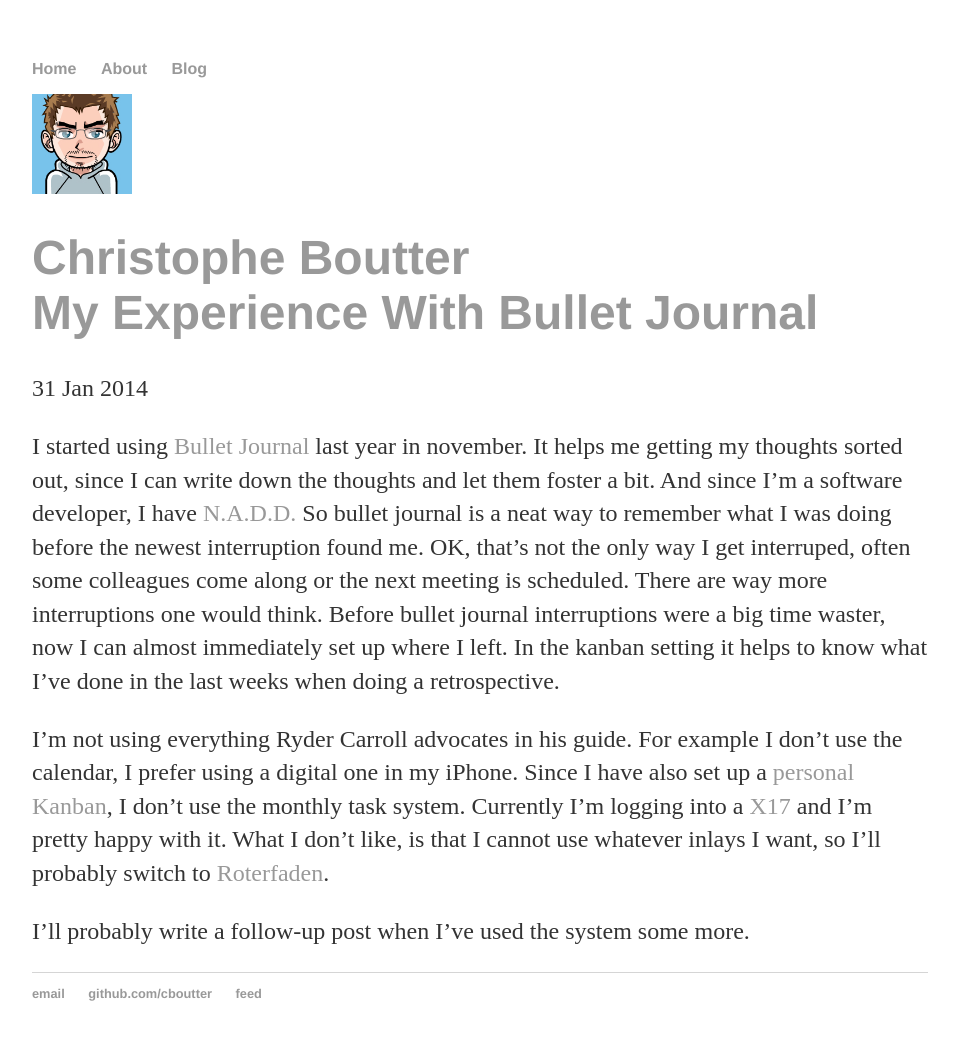
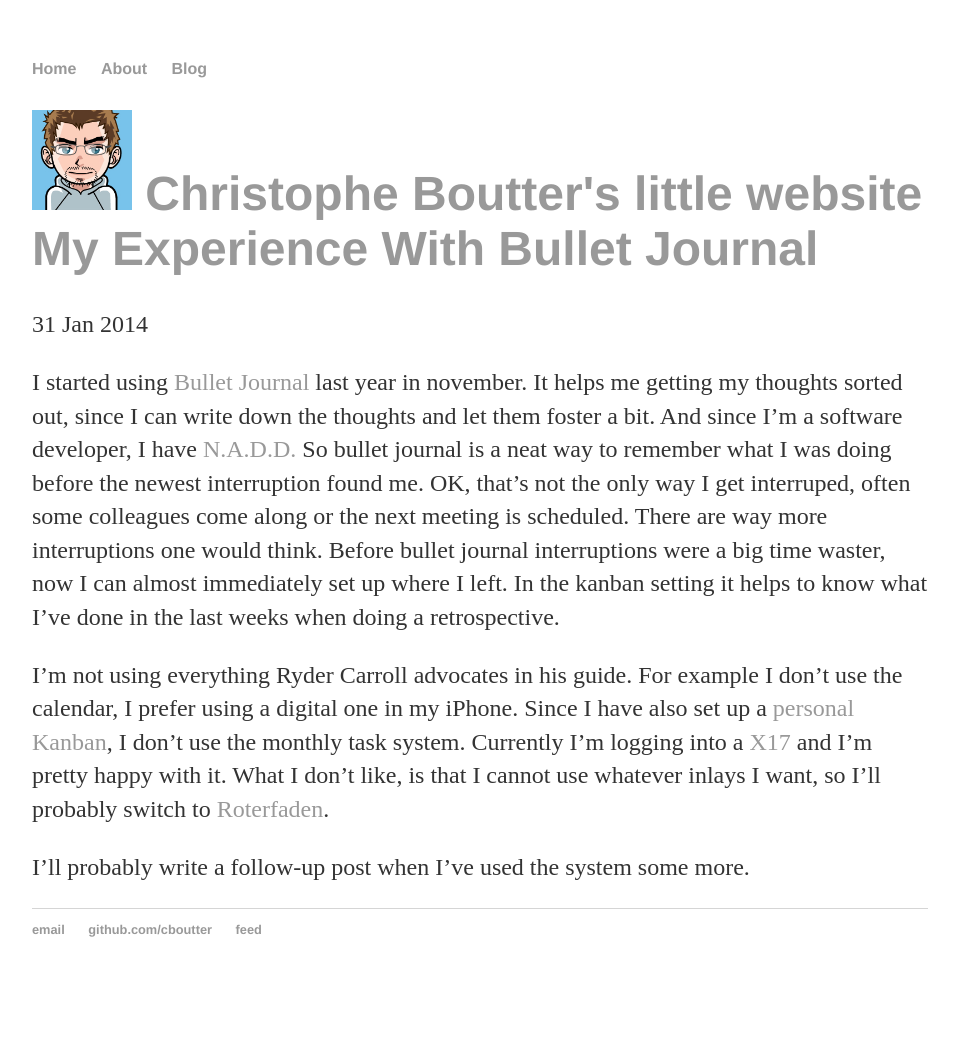
Before and after one commit to cboutter/cboutter.github.io, a Jekyll site: the page built from index.html, in a window 1280 px wide. Shown: the whole page, without its empty margins (160-1119 px from the left). Built offline with Jekyll 4.4.1, drawn with Linux system fonts in a browser that asks for light colours; after the commit the page ends 997 px from its top, so only the background shows below that.

Commit message:
Avatar Bild

```diff
--- a/_includes/post_detail.html
+++ b/_includes/post_detail.html
@@ -1,5 +1,5 @@
-<img src="/images/avatar.png" alt="Drawing" style="width: 100px;"/>
 <h1 class="entry-title">
+<img src="/images/avatar.png" style="width: 100px;"/>
 {% if page.title %}
     <a href="{{ root_url }}{{ page.url }}">{{ page.title }}</a><br>
 {% endif %}
--- a/index.html
+++ b/index.html
@@ -1,6 +1,6 @@
 ---
 layout: default
-title: Christophe Boutter
+title: Christophe Boutter's little website
 ---
 <div class="blog-index">
   {% assign post = site.posts.first %}
```
